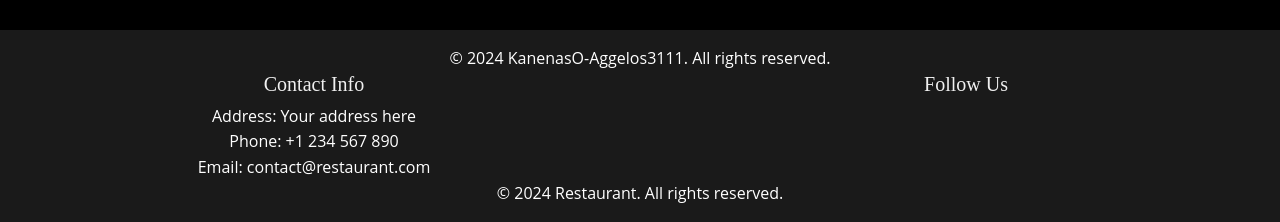
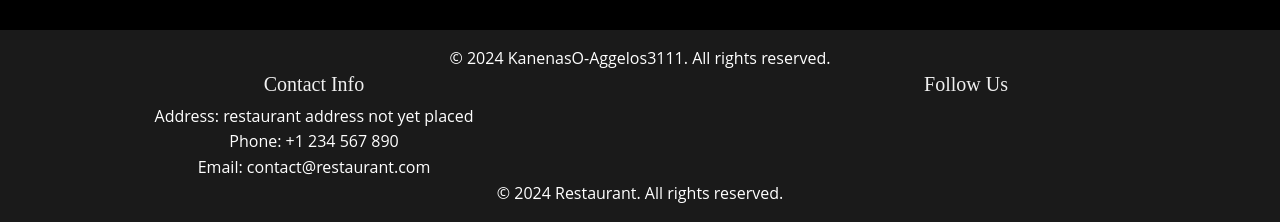
Before and after one commit to Nobody-O/Restaurant_Website, a PHP site: page /index.php in a window 1280 px wide. Shown: the part 1018-1240 px from the top of the page. Run offline with PHP 8.4, Linux system fonts and the light colour scheme.

Commit message:
Update footer.php

```diff
--- a/includes/footer.php
+++ b/includes/footer.php
@@ -6,7 +6,7 @@
     <div class="row">
       <div class="col-lg-6 col-md-6">
         <h5>Contact Info</h5>
-        <p>Address: Your address here</p>
+        <p>Address: restaurant address not yet placed</p>
         <p>Phone: +1 234 567 890</p>
         <p>Email: contact@restaurant.com</p>
       </div>
```
